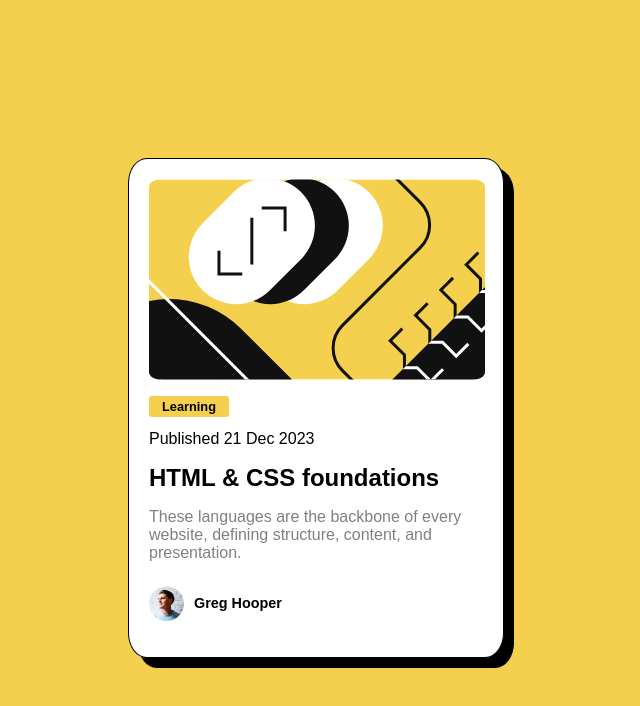
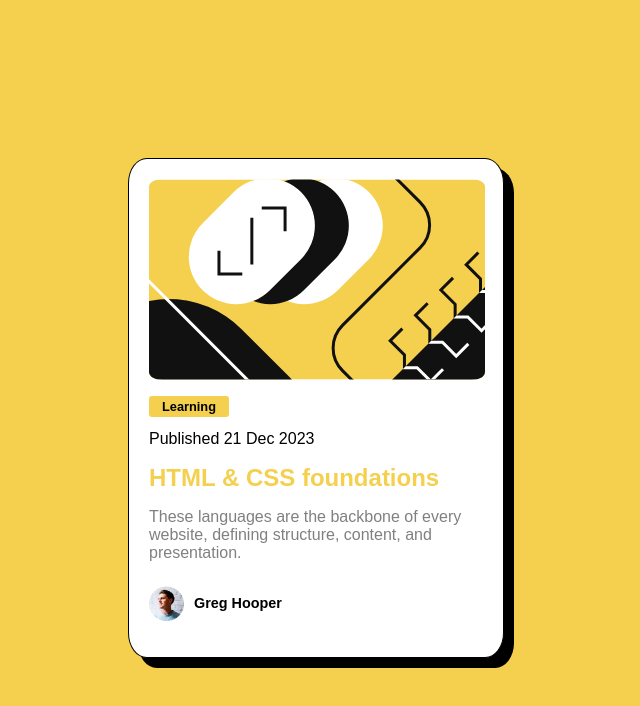
Before and after one commit to Davi-Nascimento-Santos/Front-End-Mentor-Challenges, a plain HTML site: page Blog-Preview-Card/blog-preview-card-main/index.html in a window 1280 px wide. In both pictures the pointer is over the element "HTML & CSS foundations". Shown: the whole page, without its empty margins (324-964 px from the left). Drawn offline with Linux system fonts and the light colour scheme; a web font is replaced by a local one.

Commit message:
finished the first challeng of the front-end mentor

```diff
--- a/Blog-Preview-Card/blog-preview-card-main/style.css
+++ b/Blog-Preview-Card/blog-preview-card-main/style.css
@@ -21,7 +21,6 @@ body {
     margin: 0;
 }
 img {
-    min-width: 300px;
     border-radius: 4%;
     display: block;
     margin: 0 auto;
@@ -46,6 +45,10 @@ img {
 #main-title {
     font-size: 1.5rem;
     font-weight: 800;
+}
+#main-title:hover {
+    color: hsl(47, 88%, 63%);
+    cursor: pointer;
 }
 #legend {
     color: hsl(0, 0%, 50%);
```
